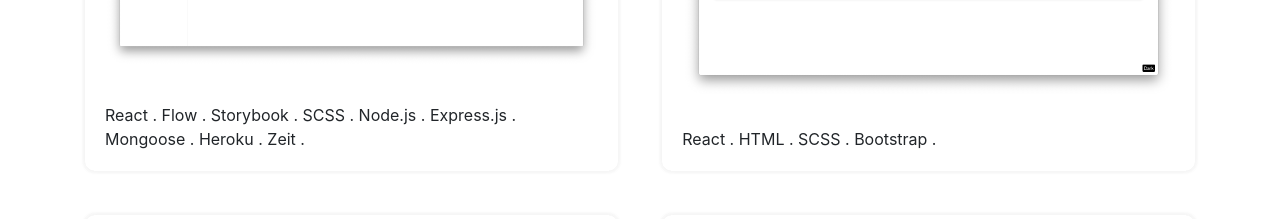
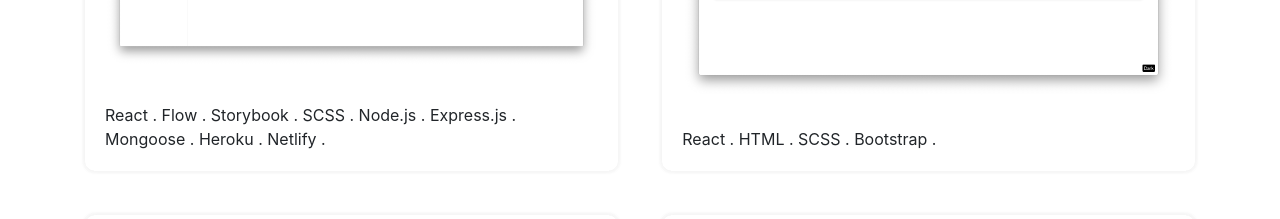
Before and after one commit to ngocdh236/ngocdh, a React (Create React App) app: page / in a window 1280 px wide. Shown: the part 1360-1579 px from the top of the page. Built offline with nearby package versions, Linux system fonts and the light colour scheme.

Commit message:
Fixed content

```diff
--- a/src/components/Projects.js
+++ b/src/components/Projects.js
@@ -20,7 +20,7 @@ export default function Projects(props) {
         'Express.js',
         'Mongoose',
         'Heroku',
-        'Zeit'
+        'Netlify'
       ]
     },
     {
```
